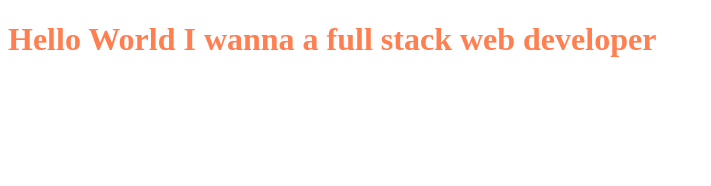
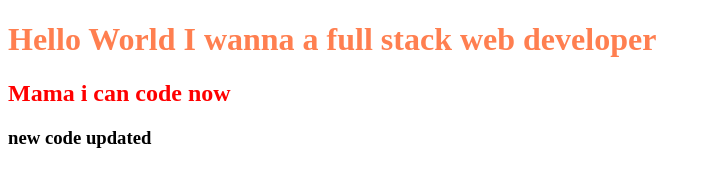
Before and after one commit to annise-arif/my-first-repo, a plain HTML site: page index.html in a window 1280 px wide. Shown: the whole page, without its empty margins (0-711 px from the left). Drawn offline with Linux system fonts and the light colour scheme.

Commit message:
add header

```diff
--- a/index.html
+++ b/index.html
@@ -9,5 +9,7 @@
 </head>
 <body>
     <h1 style="color: coral;">Hello World I wanna a full stack web developer</h1>
+    <h2 style="color: red;">Mama i can code now</h2>
+    <h3> new code updated</h3>
 </body>
 </html>
```
